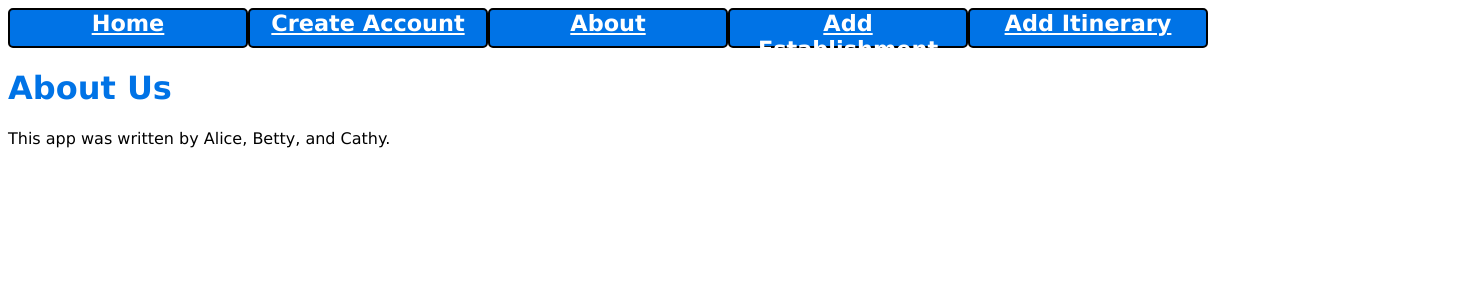
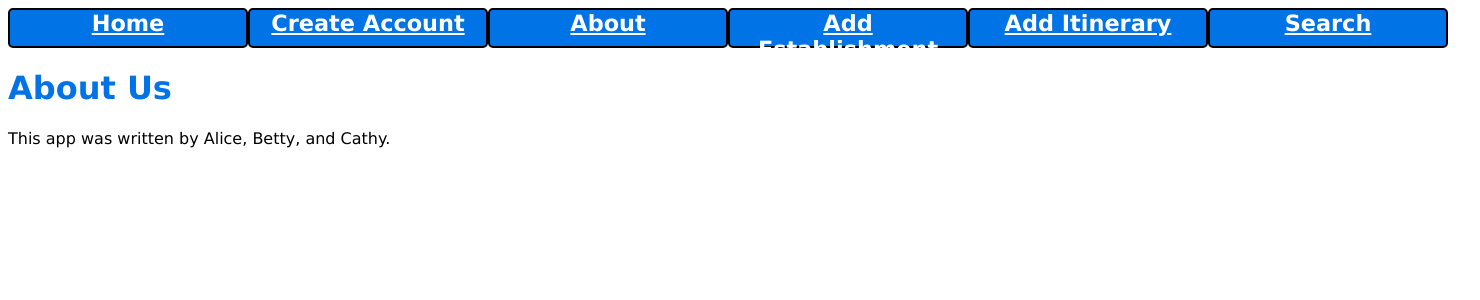
Before and after one commit to jn102/wander-wellesley, a Python web app: template templates/about.html in a window 1480 px wide. Shown: the top 300 px of the page. Run offline with Jinja, Linux system fonts and the light colour scheme; the template is opened without the code that fills it, so the values that code supplies are empty.

Commit message:
feature: add to navbar

```diff
--- a/templates/base.html
+++ b/templates/base.html
@@ -19,6 +19,7 @@
     <li><a href="{{url_for('about')}}">About</a></li>
     <li><a href="{{url_for('add_establishment')}}">Add Establishment</a></li>
     <li><a href="{{url_for('add_itinerary')}}">Add Itinerary</a></li>
+    <li><a href="{{url_for('search')}}">Search</a></li>
   </ul>
 </nav>
 {% endblock %}
```
